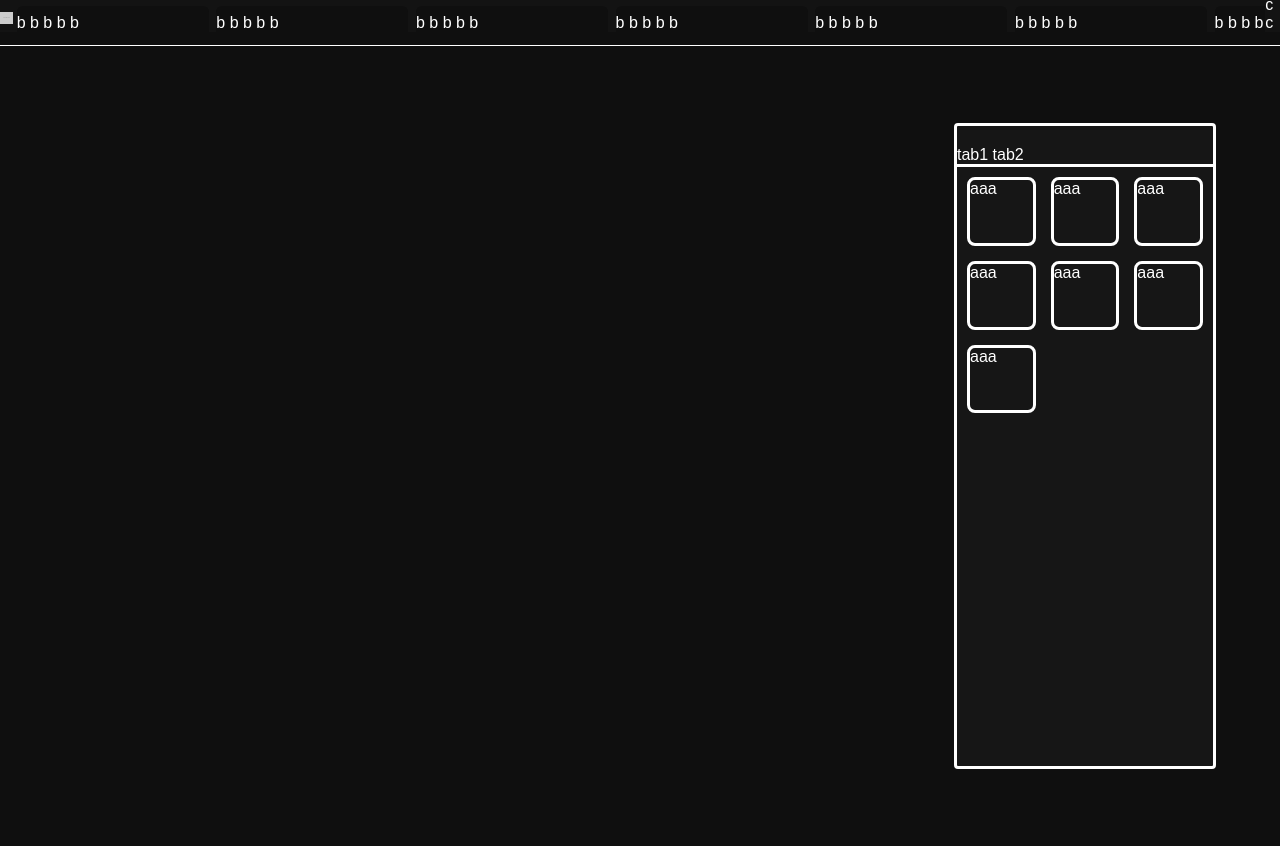
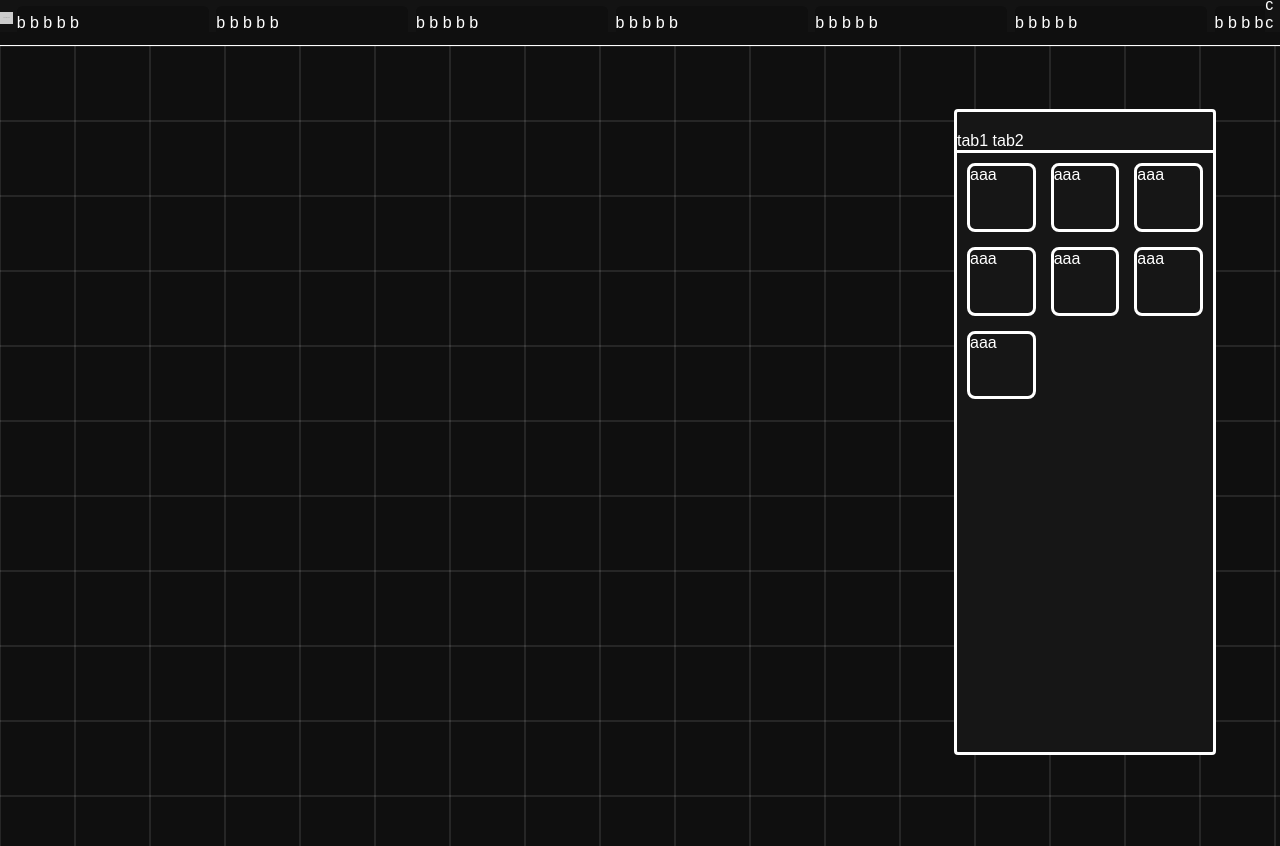
Before and after one commit to maksiksq/old-Lirith-archive, a Nuxt app: page / in a window 1280 px wide. Built offline with nearby package versions, Linux system fonts and the light colour scheme.

Commit message:
fix ui container bug

```diff
--- a/components/IndexHud.vue
+++ b/components/IndexHud.vue
@@ -19,8 +19,9 @@ import LibraryFloatie from "~/components/LibraryFloatie.vue";
   width: 100%;
   height: 100%;
 
-  position: relative;
-  top: 0;
+
+  position: absolute;
+  top: 2.5vw;
   left: 0;
 
   background-color: transparent;
--- a/components/OsHead.vue
+++ b/components/OsHead.vue
@@ -51,6 +51,7 @@ header {
 
     background-color: #131313;
 
+    // linked to ui top
     height: 2.5vw;
 
     div {
```
